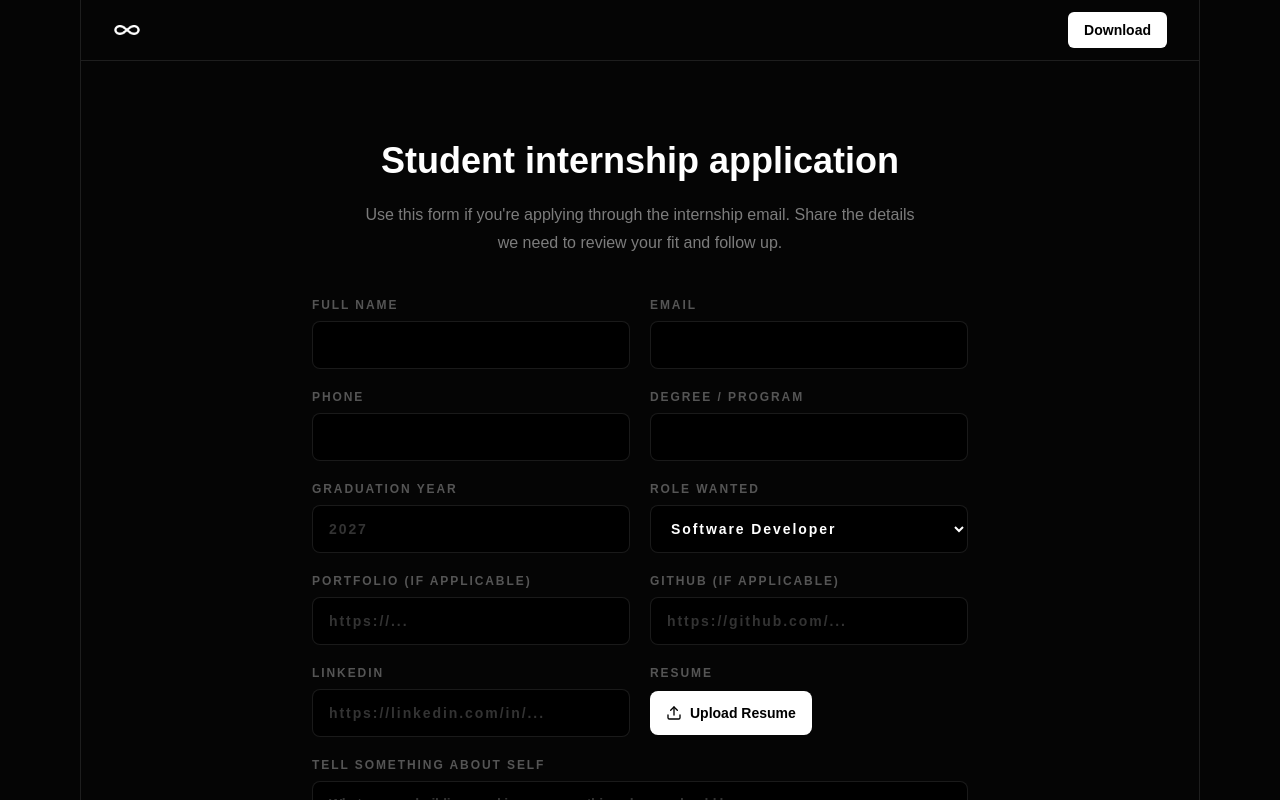
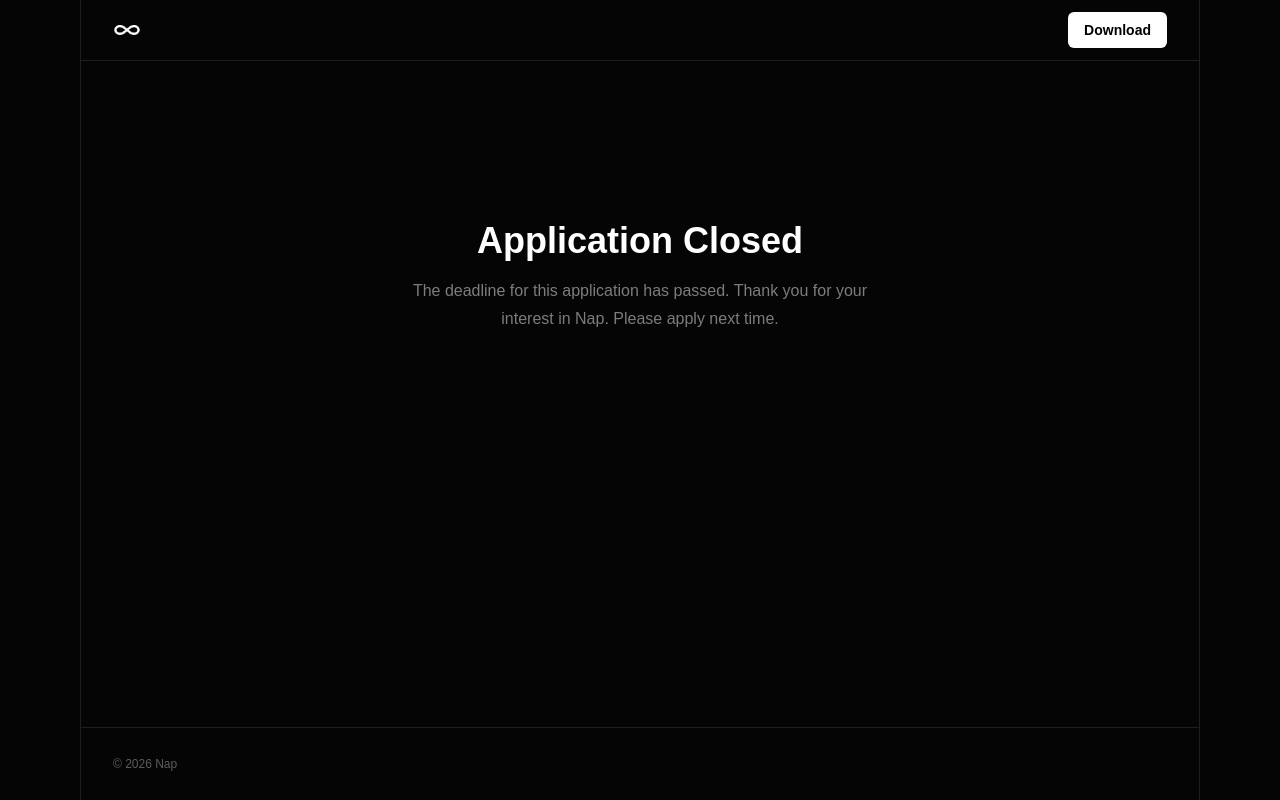
Before and after one commit to farzeenilyaszargar/Mandora, a Next.js app: page /apply in a window 1280 px wide. Shown: the top 800 px of the page. Built offline with nearby package versions, Linux system fonts and the light colour scheme; a web font is replaced by a local one.

Commit message:
Close internship application page

```diff
--- a/app/apply/page.tsx
+++ b/app/apply/page.tsx
@@ -1,22 +1,21 @@
 import Image from "next/image";
 import type { Metadata } from "next";
 import DownloadModalButton from "../components/download-modal";
-import ApplyForm from "./apply-form";
 
 export const metadata: Metadata = {
   title: "Apply",
-  description: "Apply for a Nap student internship.",
+  description: "Applications for the Nap student internship are currently closed.",
   alternates: {
     canonical: "/apply",
   },
   openGraph: {
-    title: "Apply for a Nap Internship",
-    description: "Submit your student internship application for Nap.",
+    title: "Applications Closed | Nap",
+    description: "Applications for the Nap student internship are currently closed.",
     url: "/apply",
   },
   twitter: {
-    title: "Apply for a Nap Internship",
-    description: "Submit your student internship application for Nap.",
+    title: "Applications Closed | Nap",
+    description: "Applications for the Nap student internship are currently closed.",
   },
 };
 
@@ -36,16 +35,14 @@ export default function ApplyPage() {
         </nav>
 
         <section className="mx-auto w-full max-w-[720px] px-5 py-12 sm:px-8 sm:py-16 lg:py-20">
-          <div className="text-center">
-            <h1 className="text-3xl font-bold leading-[1.1] sm:text-3xl md:text-4xl">
-              Student internship application
+          <div className="py-12 text-center sm:py-20">
+            <h1 className="text-3xl font-bold leading-[1.1] sm:text-4xl">
+              Application Closed
             </h1>
-            <p className="mx-auto mt-4 max-w-[560px] text-sm leading-7 text-white/48 sm:mt-5 sm:text-base">
-              Use this form if you&apos;re applying through the internship email. Share the details we need to review your fit and follow up.
+            <p className="mx-auto mt-4 max-w-[480px] text-sm leading-7 text-white/48 sm:text-base">
+              The deadline for this application has passed. Thank you for your interest in Nap. Please apply next time.
             </p>
           </div>
-
-          <ApplyForm />
         </section>
 
         <footer className="mt-auto flex flex-wrap items-center justify-between gap-4 border-t border-white/10 px-5 py-7 text-xs text-white/35 sm:px-8">
```
